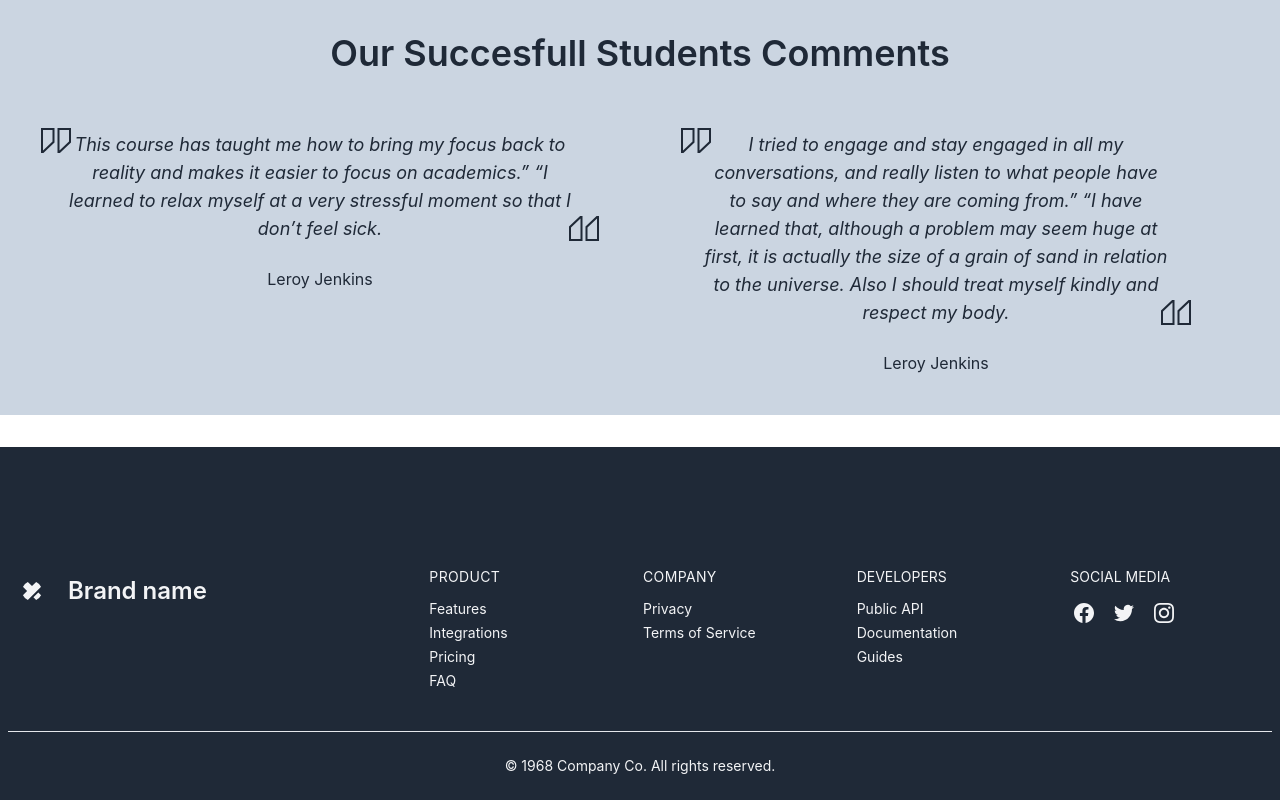
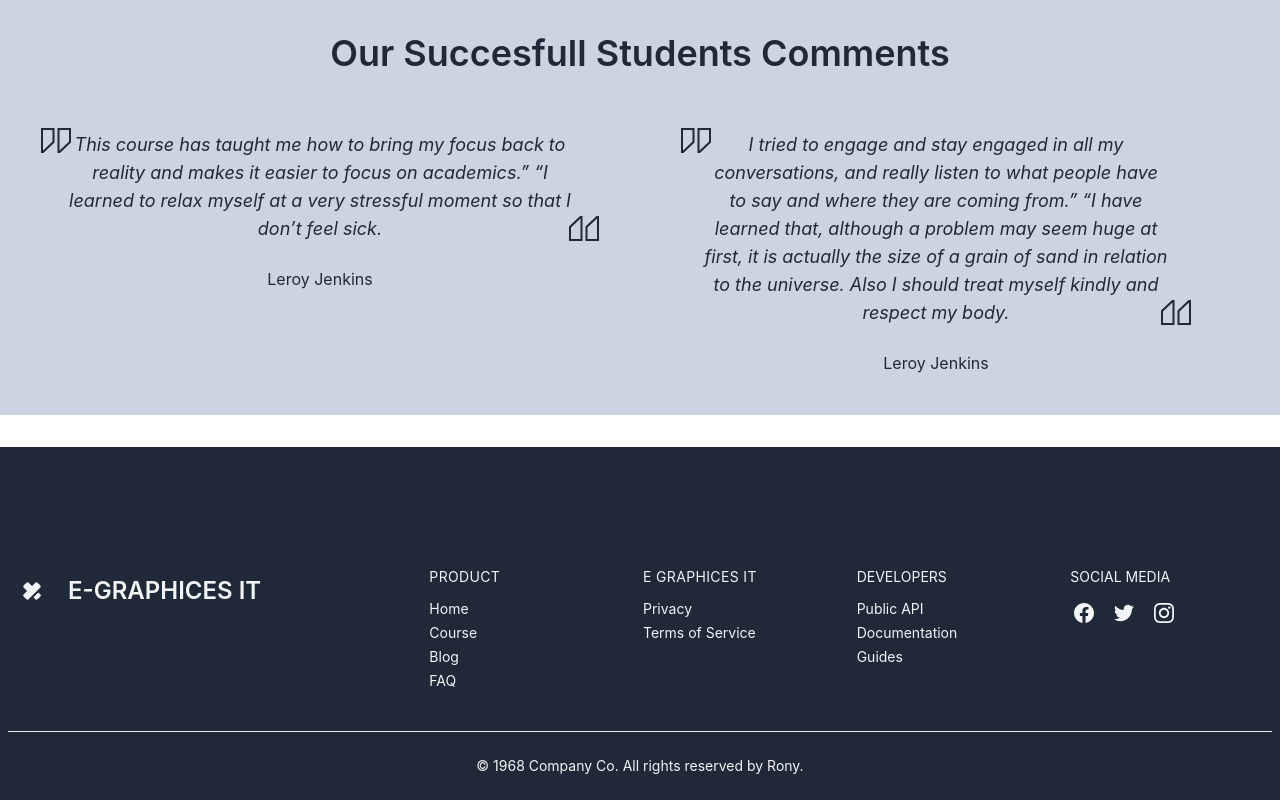
Before and after one commit to ronycse16b/learning-pelafrom-client-side, a React (Create React App) app: page / in a window 1280 px wide. Shown: the part 2495-3295 px from the top of the page. Built offline with nearby package versions, Linux system fonts and the light colour scheme; no server answers.

Commit message:
footer added

```diff
--- a/src/components/Footer/Footer.js
+++ b/src/components/Footer/Footer.js
@@ -12,7 +12,7 @@ const Footer = () => {
 						<path d="M18.266 26.068l7.839-7.854 4.469 4.479c1.859 1.859 1.859 4.875 0 6.734l-1.104 1.104c-1.859 1.865-4.875 1.865-6.734 0zM30.563 2.531l-1.109-1.104c-1.859-1.859-4.875-1.859-6.734 0l-6.719 6.734-6.734-6.734c-1.859-1.859-4.875-1.859-6.734 0l-1.104 1.104c-1.859 1.859-1.859 4.875 0 6.734l6.734 6.734-6.734 6.734c-1.859 1.859-1.859 4.875 0 6.734l1.104 1.104c1.859 1.859 4.875 1.859 6.734 0l21.307-21.307c1.859-1.859 1.859-4.875 0-6.734z"></path>
 					</svg>
 				</div>
-				<span className="self-center text-2xl font-semibold">Brand name</span>
+				<span className="self-center text-2xl font-semibold">E-GRAPHICES IT</span>
 			</a>
 		</div>
 		<div className="grid grid-cols-2 text-sm gap-x-3 gap-y-8 lg:w-2/3 sm:grid-cols-4">
@@ -20,13 +20,13 @@ const Footer = () => {
 				<h3 className="tracking-wide uppercase dark:text-gray-50">Product</h3>
 				<ul className="space-y-1">
 					<li>
-						<a rel="noopener noreferrer" href="#">Features</a>
+						<a rel="noopener noreferrer" href="#">Home</a>
 					</li>
 					<li>
-						<a rel="noopener noreferrer" href="#">Integrations</a>
+						<a rel="noopener noreferrer" href="#">Course</a>
 					</li>
 					<li>
-						<a rel="noopener noreferrer" href="#">Pricing</a>
+						<a rel="noopener noreferrer" href="#">Blog</a>
 					</li>
 					<li>
 						<a rel="noopener noreferrer" href="#">FAQ</a>
@@ -34,7 +34,7 @@ const Footer = () => {
 				</ul>
 			</div>
 			<div className="space-y-3">
-				<h3 className="tracking-wide uppercase dark:text-gray-50">Company</h3>
+				<h3 className="tracking-wide uppercase dark:text-gray-50">E Graphices IT</h3>
 				<ul className="space-y-1">
 					<li>
 						<a rel="noopener noreferrer" href="#">Privacy</a>
@@ -80,7 +80,7 @@ const Footer = () => {
 			</div>
 		</div>
 	</div>
-	<div className="py-6 text-sm text-center dark:text-gray-400">© 1968 Company Co. All rights reserved.</div>
+	<div className="py-6 text-sm text-center dark:text-gray-400">© 1968  Company Co. All rights reserved by Rony.</div>
 </footer>
         </div>
     );
```
